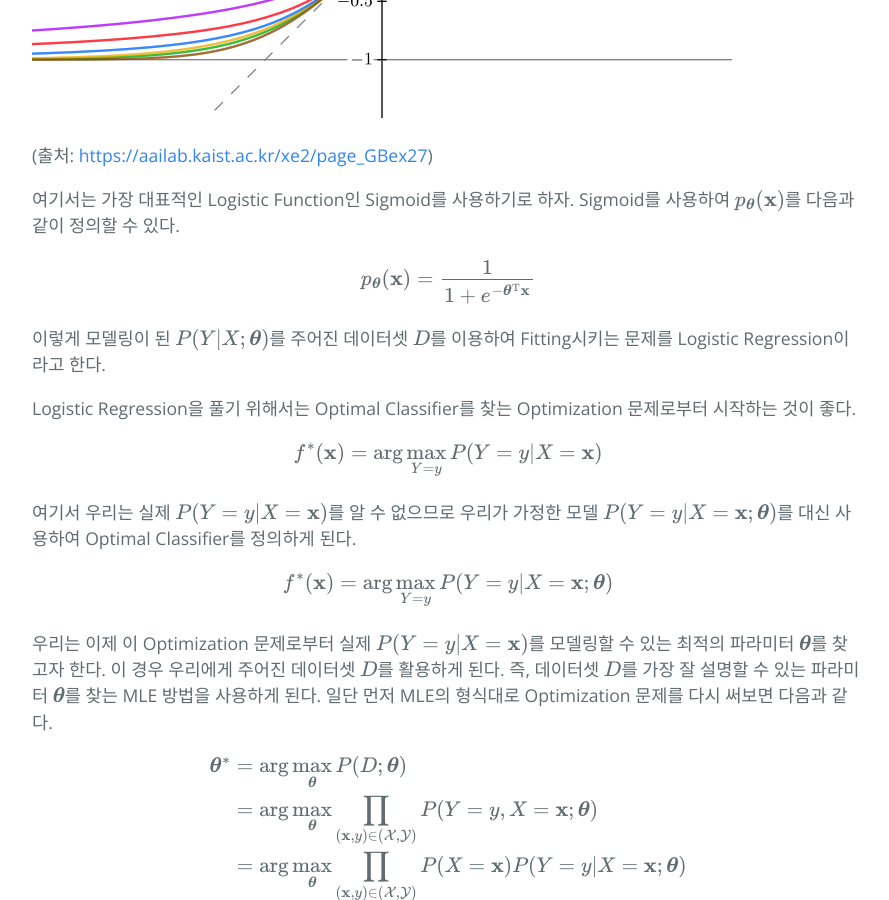
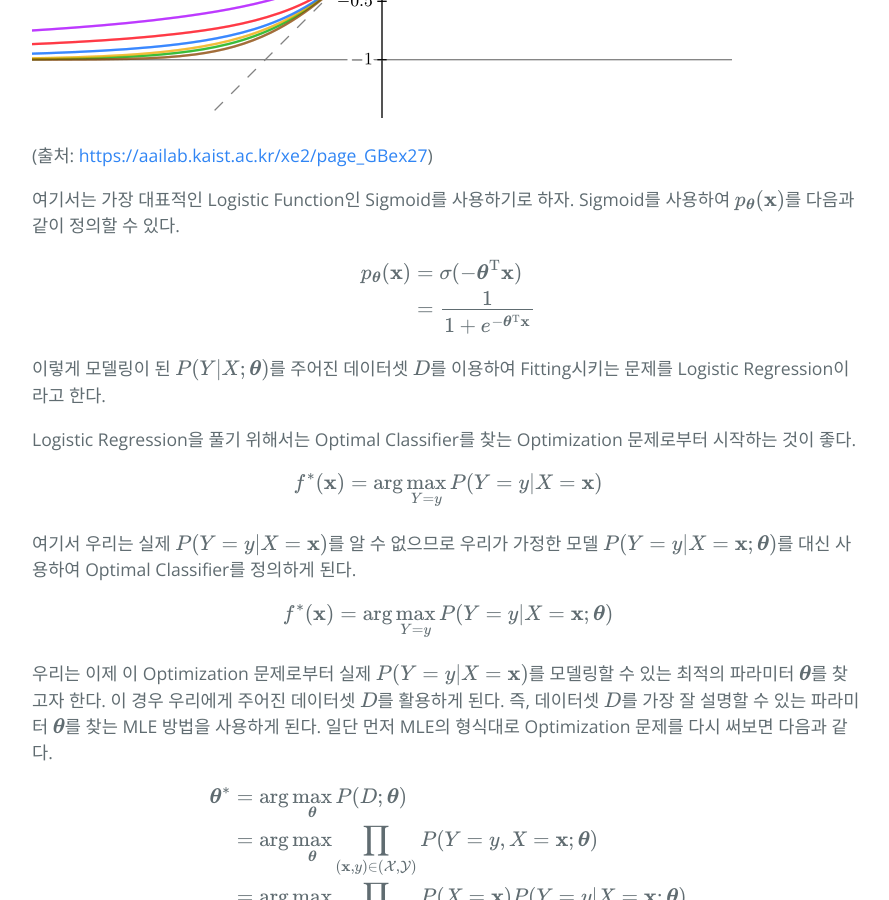
Before and after one commit to hcnoh/hcnoh.github.io, a Jekyll site: the page built from _posts/2019-04-25-logistic-regression-and-naive-bayes.md, in a window 1280 px wide and 900 px high, scrolled down 2333 px. Shown: the whole window, without its empty margins (192-1081 px from the left). Built offline with Jekyll 4.4.1, drawn with Linux system fonts in a browser that asks for light colours; formulas are drawn with MathJax 3; comment, search, counter and statistics services are not loaded; some of the changed text lies outside the part shown.

Commit message:
Update 2019-04-25-logistic-regression-and-naive-bayes.md

```diff
--- a/_posts/2019-04-25-logistic-regression-and-naive-bayes.md
+++ b/_posts/2019-04-25-logistic-regression-and-naive-bayes.md
@@ -70,7 +70,11 @@ $$
 여기서는 가장 대표적인 Logistic Function인 Sigmoid를 사용하기로 하자. Sigmoid를 사용하여 $$p_{\boldsymbol{\theta}}(\mathbf{x})$$를 다음과 같이 정의할 수 있다.
 
 $$
-p_{\boldsymbol{\theta}}(\mathbf{x}) = \frac{1}{1+e^{−\boldsymbol{\theta}^{\text{T}}\mathbf{x}}}
+\begin{align*}
+p_{\boldsymbol{\theta}}(\mathbf{x})
+& = \sigma(−\boldsymbol{\theta}^{\text{T}}\mathbf{x}) \\
+& = \frac{1}{1+e^{−\boldsymbol{\theta}^{\text{T}}\mathbf{x}}}
+\end{align*}
 $$
 
 이렇게 모델링이 된 $$P(Y\vert X;\boldsymbol{\theta})$$를 주어진 데이터셋 $$D$$를 이용하여 Fitting시키는 문제를 Logistic Regression이라고 한다.
```
Also changed, not shown: other parts of _posts/2019-04-25-logistic-regression-and-naive-bayes.md (+1 -1 lines).
